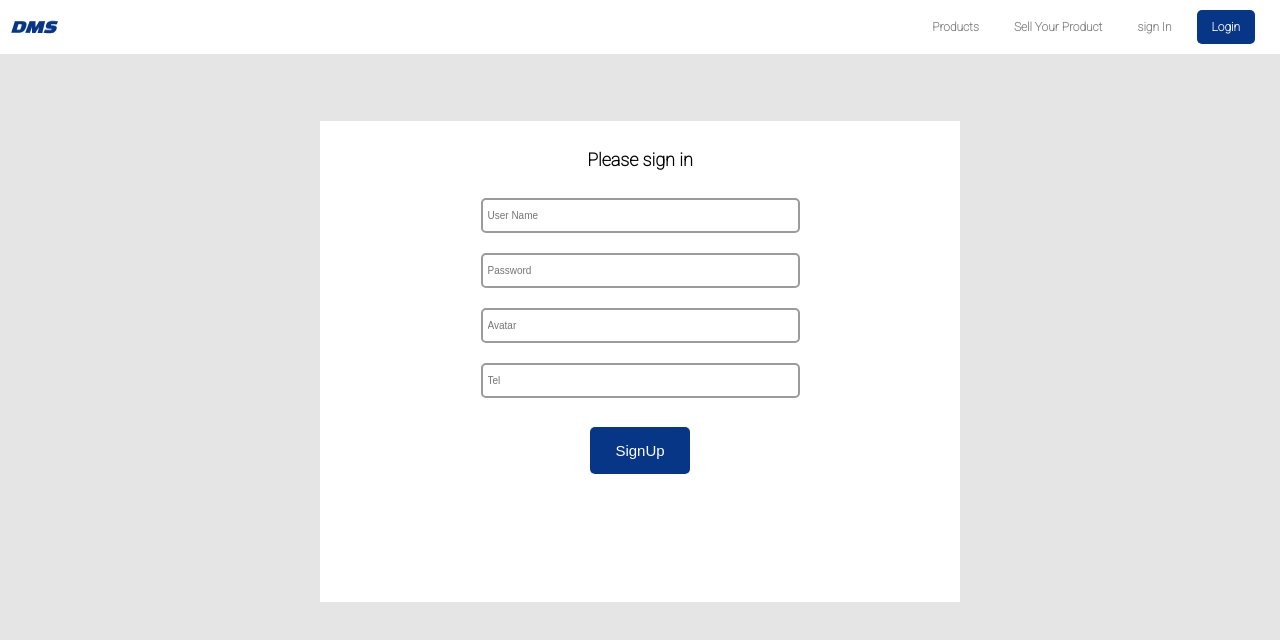
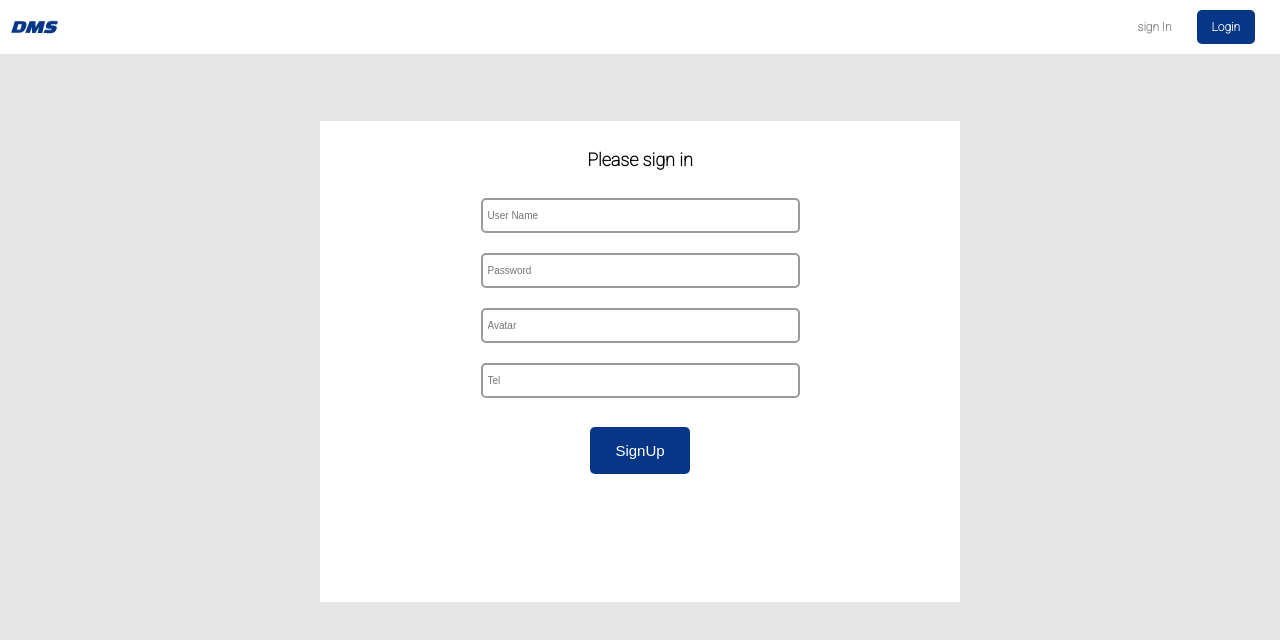
Before and after one commit to AzyzHssin/DMS-Application, a React (Create React App) app in the folder client/: page / in a window 1280 px wide. Shown: the top 640 px of the page. Built offline with nearby package versions, Linux system fonts and the light colour scheme; no server answers.

Commit message:
finished

```diff
--- a/client/src/Components/Navbar.jsx
+++ b/client/src/Components/Navbar.jsx
@@ -10,24 +10,7 @@ const Navbar = (props) => (
           </div>
         <nav className="nav">
 
-          <div
-            className={
-              props.view === "products" ? "nav-selected" : "nav-unselected"
-            }
-            onClick={() => props.changeView("products")}
-          >
-            Products
-          </div>
-          <div
-            className={
-              props.view === "SellYourProduct"
-                ? "nav-selected"
-                : "nav-unselected"
-            }
-            onClick={() => props.changeView("SellYourProduct")}
-          >
-            Sell Your Product
-          </div>
+
           <div
             className={
               props.view === "signin" ? "nav-selected" : "nav-unselected"
```
